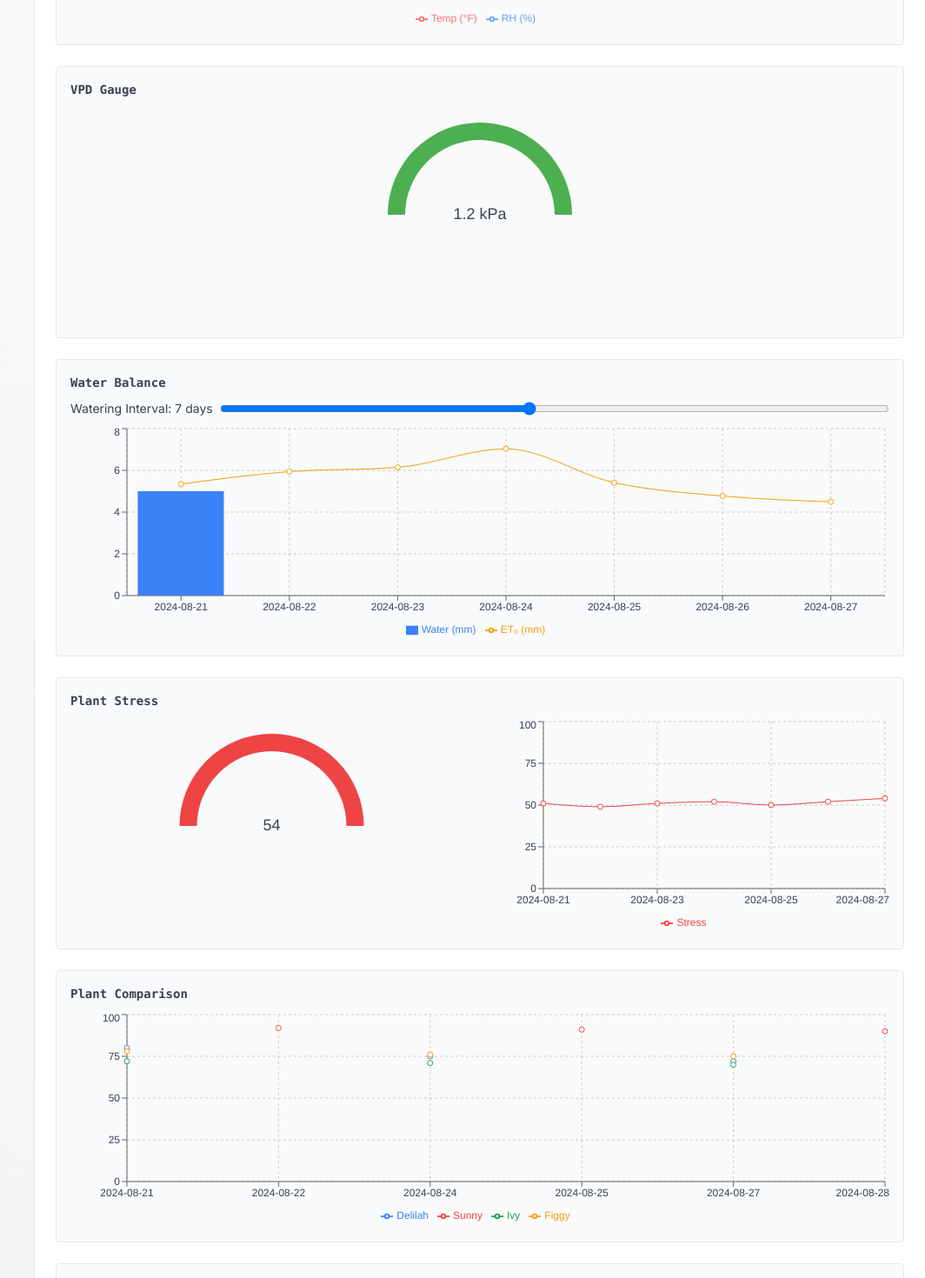
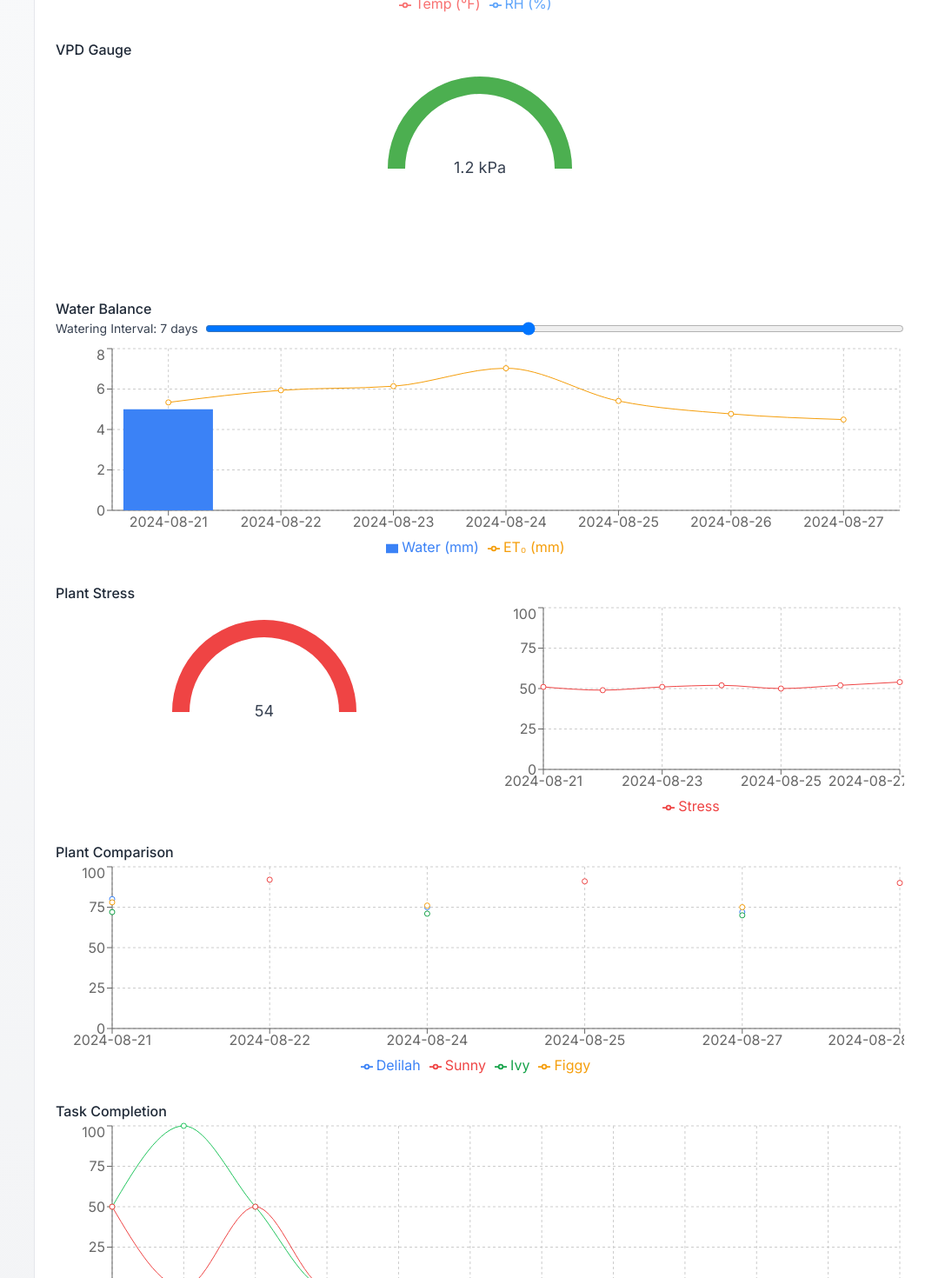
Before and after one commit to osmond/flora-science, a Next.js app: page /science in a window 1280 px wide. Shown: the part 420-1890 px from the top of the page at 87% size, without its empty margins (216-1280 px from the left). Built offline with nearby package versions, Linux system fonts and the light colour scheme.

Commit message:
Revert "feat: unify lab module styling and fonts"

```diff
--- a/app/(dashboard)/rooms/[id]/page.tsx
+++ b/app/(dashboard)/rooms/[id]/page.tsx
@@ -1,7 +1,6 @@
 import Link from "next/link"
 import PlantCard from "@/components/PlantCard"
 import { CareTrendsChart } from "@/components/Charts"
-import Panel from "@/components/Panel"
 
 const sampleRooms = {
   "living-room": {
@@ -62,24 +61,21 @@ export default function RoomDetailPage({ params }: { params: { id: string } }) {
               <p className="text-gray-500">{room.tasks} tasks due</p>
             </header>
 
-            <Panel label="Plants">
+            <section>
+              <h2 className="font-semibold mb-2">Plants</h2>
               <div className="grid grid-cols-1 md:grid-cols-2 gap-4">
                 {room.plants.map((p) => (
                   <Link key={p.id} href={`/plants/${p.id}`} className="block">
-                    <PlantCard
-                      nickname={p.nickname}
-                      species={p.species}
-                      status={p.status}
-                      hydration={p.hydration}
-                    />
+                    <PlantCard nickname={p.nickname} species={p.species} status={p.status} hydration={p.hydration} />
                   </Link>
                 ))}
               </div>
-            </Panel>
+            </section>
 
-            <Panel label="Care Trends">
+            <section>
+              <h2 className="font-semibold mb-2">Care Trends</h2>
               <CareTrendsChart events={room.events ?? []} />
-            </Panel>
+            </section>
           </>
         )}
       </div>
--- a/app/(dashboard)/science/page.tsx
+++ b/app/(dashboard)/science/page.tsx
@@ -20,7 +20,6 @@ import {
 import { CareEvent } from "@/lib/seasonal-trends"
 import EnvRow from "@/components/EnvRow"
 import Footer from "@/components/Footer"
-import Panel from "@/components/Panel"
 import { samplePlants } from "@/lib/plants"
 
 export default function SciencePanel() {
@@ -132,7 +131,8 @@ export default function SciencePanel() {
         </button>
       </header>
 
-      <Panel label="Environment Data">
+      <section className="mt-4 md:mt-6">
+        <h3 className="font-medium text-gray-800">Environment Data</h3>
         <EnvRow
           temperature={readings.temperature}
           humidity={readings.humidity}
@@ -140,13 +140,15 @@ export default function SciencePanel() {
           tempUnit={tempUnit}
         />
         <TempHumidityChart tempUnit={tempUnit} />
-      </Panel>
+      </section>
 
-      <Panel label="VPD Gauge">
+      <section className="mt-4 md:mt-6">
+        <h3 className="font-medium text-gray-800">VPD Gauge</h3>
         <VPDGauge />
-      </Panel>
+      </section>
 
-      <Panel label="Water Balance">
+      <section className="mt-4 md:mt-6">
+        <h3 className="font-medium text-gray-800">Water Balance</h3>
         <div className="flex items-center gap-2 mb-2">
           <label
             htmlFor="watering-interval"
@@ -165,22 +167,25 @@ export default function SciencePanel() {
           />
         </div>
         <WaterBalanceChart data={waterData} />
-      </Panel>
+      </section>
 
-      <Panel label="Plant Stress">
+      <section className="mt-4 md:mt-6">
+        <h3 className="font-medium text-gray-800">Plant Stress</h3>
         <div className="grid grid-cols-1 md:grid-cols-2 gap-4">
           <StressIndexGauge value={currentStress} />
           <StressIndexChart data={stressData} />
         </div>
-      </Panel>
+      </section>
 
-      <Panel label="Plant Comparison">
+      <section className="mt-4 md:mt-6">
+        <h3 className="font-medium text-gray-800">Plant Comparison</h3>
         <ComparativeChart plants={plants} data={comparisonData} />
-      </Panel>
+      </section>
 
-      <Panel label="Task Completion">
+      <section className="mt-4 md:mt-6">
+        <h3 className="font-medium text-gray-800">Task Completion</h3>
         <TaskCompletionChart events={taskEvents} />
-      </Panel>
+      </section>
 
       <Footer />
     </main>
--- a/components/Charts.tsx
+++ b/components/Charts.tsx
@@ -41,17 +41,6 @@ import {
 import type { Plant } from "@/lib/plants"
 import type { Weather } from "@/lib/weather"
 
-const axisTickStyle = {
-  fill: "#374151",
-  fontSize: 12,
-  fontFamily: "Helvetica Neue, Arial, sans-serif",
-}
-
-const legendStyle = {
-  fontSize: 12,
-  color: "#374151",
-  fontFamily: "Helvetica Neue, Arial, sans-serif",
-}
 
 // Dummy dataset for environment over 7 days
 const envData = [
@@ -81,10 +70,10 @@ export function TempHumidityChart({
     <ResponsiveContainer width="100%" height={250}>
       <LineChart data={data}>
         <CartesianGrid strokeDasharray="3 3" />
-        <XAxis dataKey="day" tick={axisTickStyle} />
-        <YAxis tick={axisTickStyle} />
+        <XAxis dataKey="day" />
+        <YAxis />
         <Tooltip />
-        <Legend wrapperStyle={legendStyle} />
+        <Legend />
         <Line
           type="monotone"
           dataKey="temp"
@@ -124,7 +113,7 @@ export function VPDGauge() {
           y="50%"
           textAnchor="middle"
           dominantBaseline="middle"
-          className="text-lg font-sans fill-gray-700"
+          className="text-lg fill-gray-700"
         >
           1.2 kPa
         </text>
@@ -143,10 +132,10 @@ export function HydrationTrendChart({
     <ResponsiveContainer width="100%" height={250}>
       <LineChart data={data}>
         <CartesianGrid strokeDasharray="3 3" />
-        <XAxis dataKey="date" tick={axisTickStyle} />
-        <YAxis domain={[0, 100]} tick={axisTickStyle} />
+        <XAxis dataKey="date" />
+        <YAxis domain={[0, 100]} />
         <Tooltip />
-        <Legend wrapperStyle={legendStyle} />
+        <Legend />
         <Line
           type="monotone"
           dataKey="avg"
@@ -186,10 +175,10 @@ export function ComparativeChart({
     <ResponsiveContainer width="100%" height={250}>
       <LineChart data={data}>
         <CartesianGrid strokeDasharray="3 3" />
-        <XAxis dataKey="date" tick={axisTickStyle} />
-        <YAxis domain={[0, 100]} tick={axisTickStyle} />
+        <XAxis dataKey="date" />
+        <YAxis domain={[0, 100]} />
         <Tooltip />
-        <Legend wrapperStyle={legendStyle} />
+        <Legend />
         {plants.map((p, idx) => (
           <Line
             key={p.nickname}
@@ -212,10 +201,10 @@ export function CareTrendsChart({ events }: { events: CareEvent[] }) {
     <ResponsiveContainer width="100%" height={250}>
       <BarChart data={data}>
         <CartesianGrid strokeDasharray="3 3" />
-        <XAxis dataKey="month" tick={axisTickStyle} />
-        <YAxis allowDecimals={false} tick={axisTickStyle} />
+        <XAxis dataKey="month" />
+        <YAxis allowDecimals={false} />
         <Tooltip />
-        <Legend wrapperStyle={legendStyle} />
+        <Legend />
         <Bar dataKey="water" fill="#3b82f6" name="Water" />
         <Bar dataKey="fertilize" fill="#22c55e" name="Fertilize" />
       </BarChart>
@@ -237,10 +226,10 @@ export function TaskCompletionChart({ events }: { events: CareEvent[] }) {
     <ResponsiveContainer width="100%" height={250}>
       <LineChart data={data}>
         <CartesianGrid strokeDasharray="3 3" />
-        <XAxis dataKey="month" tick={axisTickStyle} />
-        <YAxis domain={[0, 100]} tick={axisTickStyle} />
+        <XAxis dataKey="month" />
+        <YAxis domain={[0, 100]} />
         <Tooltip />
-        <Legend wrapperStyle={legendStyle} />
+        <Legend />
         <Line
           type="monotone"
           dataKey="completed"
@@ -269,10 +258,10 @@ export function WaterBalanceChart({ data }: { data: WaterBalanceDatum[] }) {
     <ResponsiveContainer width="100%" height={250}>
       <ComposedChart data={data}>
         <CartesianGrid strokeDasharray="3 3" />
-        <XAxis dataKey="date" tick={axisTickStyle} />
-        <YAxis tick={axisTickStyle} />
+        <XAxis dataKey="date" />
+        <YAxis />
         <Tooltip />
-        <Legend wrapperStyle={legendStyle} />
+        <Legend />
         <Bar dataKey="water" fill="#3b82f6" name="Water (mm)" />
         <Line
           type="monotone"
@@ -306,7 +295,7 @@ export function StressIndexGauge({ value }: { value: number }) {
           y="50%"
           textAnchor="middle"
           dominantBaseline="middle"
-          className="text-lg font-sans fill-gray-700"
+          className="text-lg fill-gray-700"
         >
           {value}
         </text>
@@ -321,10 +310,10 @@ export function StressIndexChart({ data }: { data: StressDatum[] }) {
     <ResponsiveContainer width="100%" height={250}>
       <LineChart data={data}>
         <CartesianGrid strokeDasharray="3 3" />
-        <XAxis dataKey="date" tick={axisTickStyle} />
-        <YAxis domain={[0, 100]} tick={axisTickStyle} />
+        <XAxis dataKey="date" />
+        <YAxis domain={[0, 100]} />
         <Tooltip />
-        <Legend wrapperStyle={legendStyle} />
+        <Legend />
         <Line type="monotone" dataKey="stress" stroke="#ef4444" name="Stress" />
       </LineChart>
     </ResponsiveContainer>
@@ -358,10 +347,10 @@ export function NutrientLevelChart({
     <ResponsiveContainer width="100%" height={250}>
       <LineChart data={data}>
         <CartesianGrid strokeDasharray="3 3" />
-        <XAxis dataKey="day" tick={axisTickStyle} />
-        <YAxis domain={[0, 100]} tick={axisTickStyle} />
+        <XAxis dataKey="day" />
+        <YAxis domain={[0, 100]} />
         <Tooltip />
-        <Legend wrapperStyle={legendStyle} />
+        <Legend />
         <Line type="monotone" dataKey="level" stroke="#16a34a" name="Nutrients (%)" />
       </LineChart>
 
@@ -408,11 +397,7 @@ export function PlantHealthRadar({
     <ResponsiveContainer width={180} height={140}>
       <RadarChart cx="50%" cy="50%" outerRadius="80%" data={data}>
         <PolarGrid stroke="#e5e7eb" />
-        <PolarAngleAxis
-          dataKey="metric"
-          stroke="#6b7280"
-          tick={{ ...axisTickStyle }}
-        />
+        <PolarAngleAxis dataKey="metric" stroke="#6b7280" />
         <PolarRadiusAxis angle={30} domain={[0, 100]} tick={false} />
         <Radar dataKey="value" stroke="#64748b" fill="#94a3b8" fillOpacity={0.3} />
       </RadarChart>
--- a/components/Panel.tsx
+++ /dev/null
@@ -1,22 +0,0 @@
-import React from "react"
-
-interface PanelProps {
-  label: string
-  children: React.ReactNode
-  className?: string
-}
-
-export default function Panel({ label, children, className }: PanelProps) {
-  return (
-    <section
-      className={`mt-4 md:mt-6 border rounded bg-gray-50 dark:bg-gray-800 p-4 ${
-        className ?? ""
-      }`}
-    >
-      <h3 className="font-mono text-sm text-gray-700 dark:text-gray-300 mb-2">
-        {label}
-      </h3>
-      {children}
-    </section>
-  )
-}
--- a/tailwind.config.ts
+++ b/tailwind.config.ts
@@ -1,5 +1,4 @@
 import type { Config } from "tailwindcss"
-import defaultTheme from "tailwindcss/defaultTheme"
 
 const config: Config = {
   darkMode: ["class"],
@@ -22,10 +21,6 @@ const config: Config = {
         background: "hsl(var(--background))",
         foreground: "hsl(var(--foreground))",
       },
-      fontFamily: {
-        sans: ["Helvetica Neue", "Arial", ...defaultTheme.fontFamily.sans],
-        mono: ["IBM Plex Mono", ...defaultTheme.fontFamily.mono],
-      },
       fontSize: {
         xs: "0.75rem",
         sm: "0.875rem",
```
